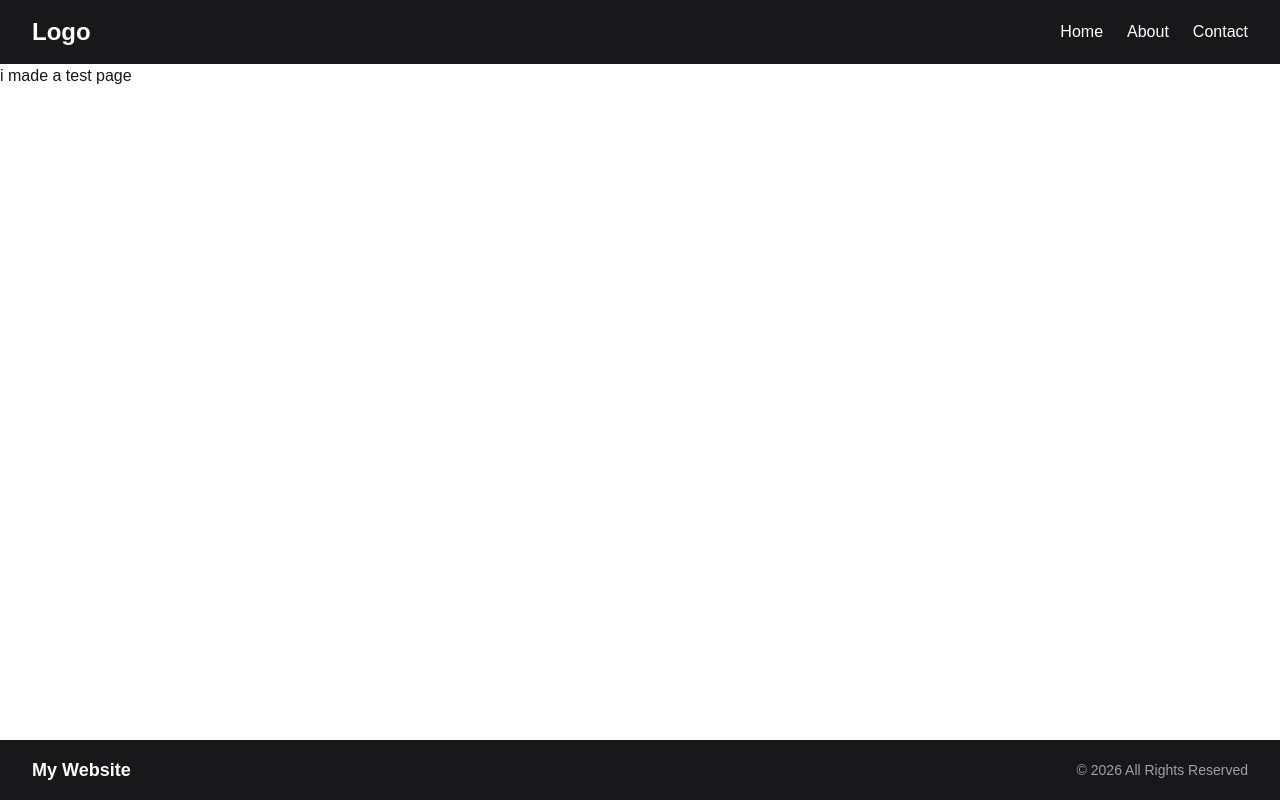
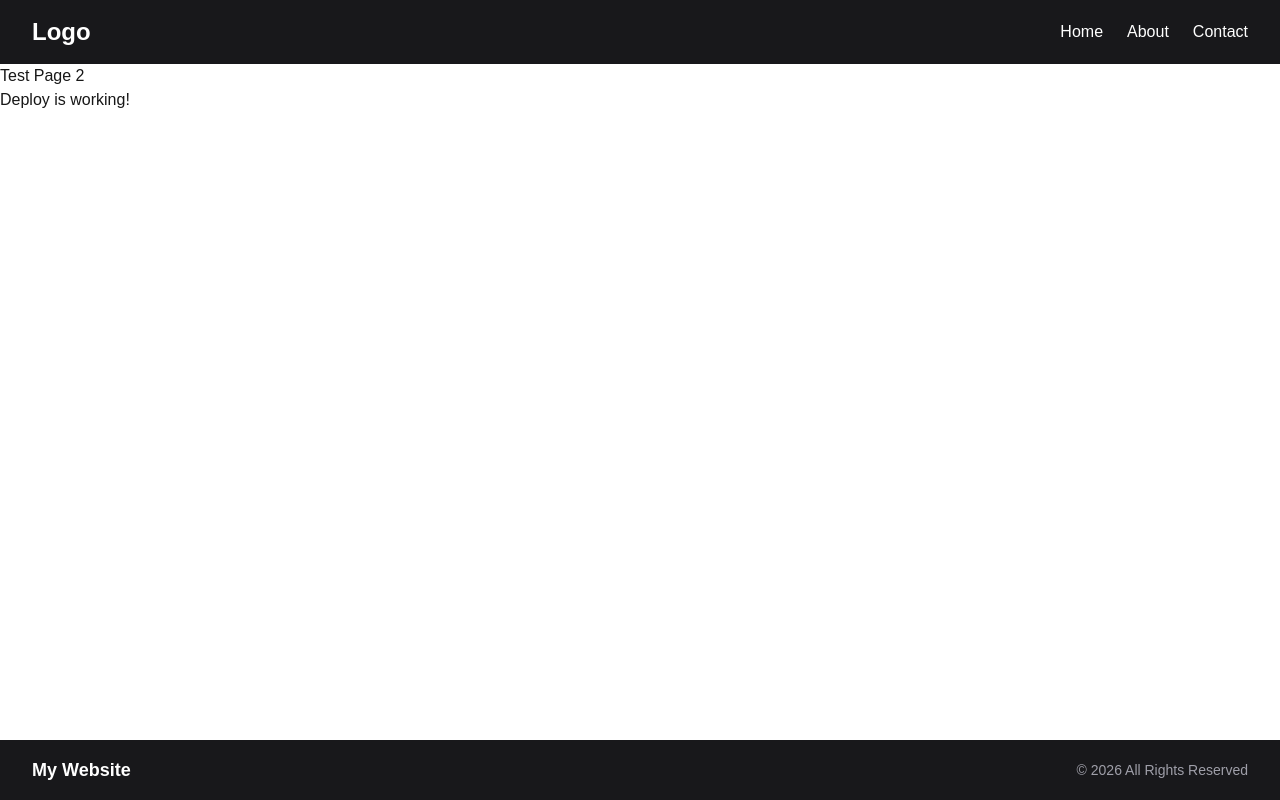
Before and after one commit to harshaggarwal04/testing-repo, a Next.js app: page /test-2 in a window 1280 px wide. Built offline with nearby package versions, Linux system fonts and the light colour scheme.

Commit message:
test page 2 update

```diff
--- a/app/test-2/page.tsx
+++ b/app/test-2/page.tsx
@@ -1,11 +1,8 @@
-import React from 'react'
-
-const TestPage2 = () => {
+export default function TestPage2() {
   return (
     <div>
-        i made a test page
+      <h1>Test Page 2</h1>
+      <p>Deploy is working!</p>
     </div>
   )
 }
-
-export default TestPage2
```
